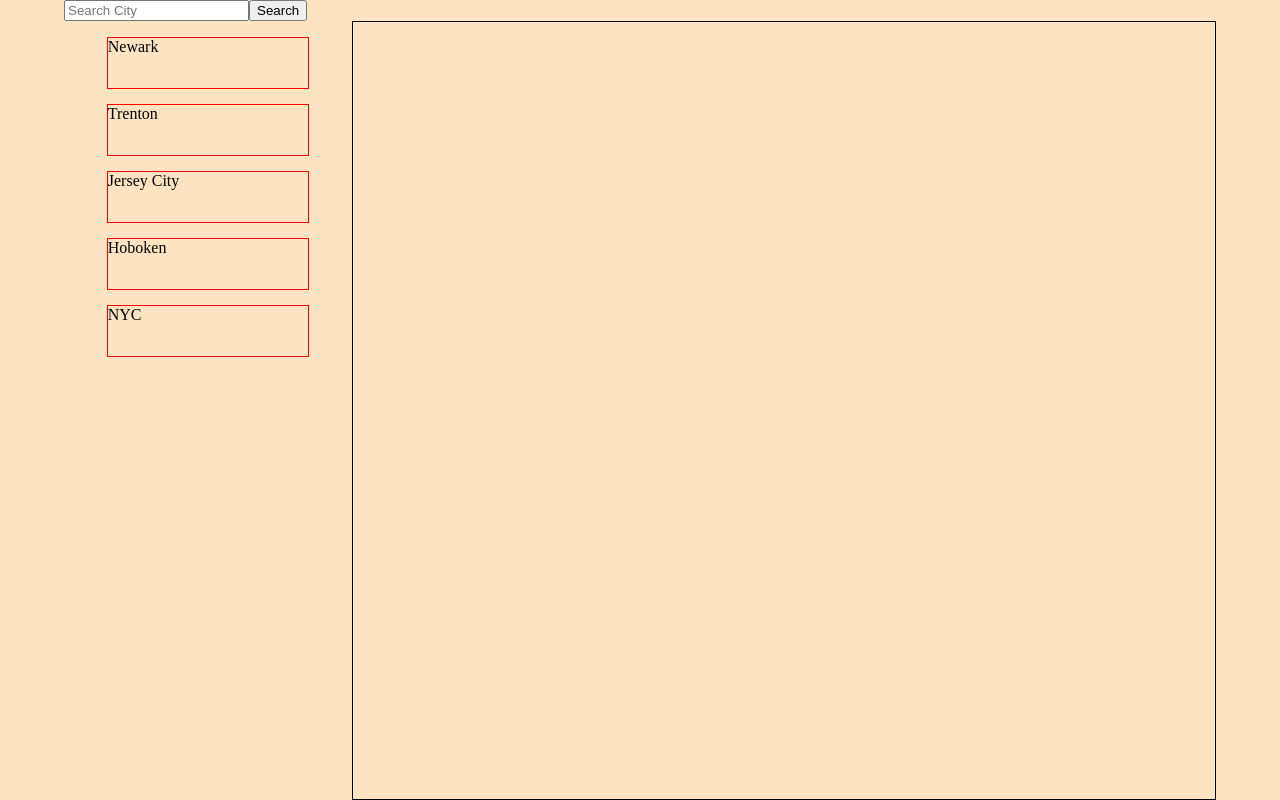
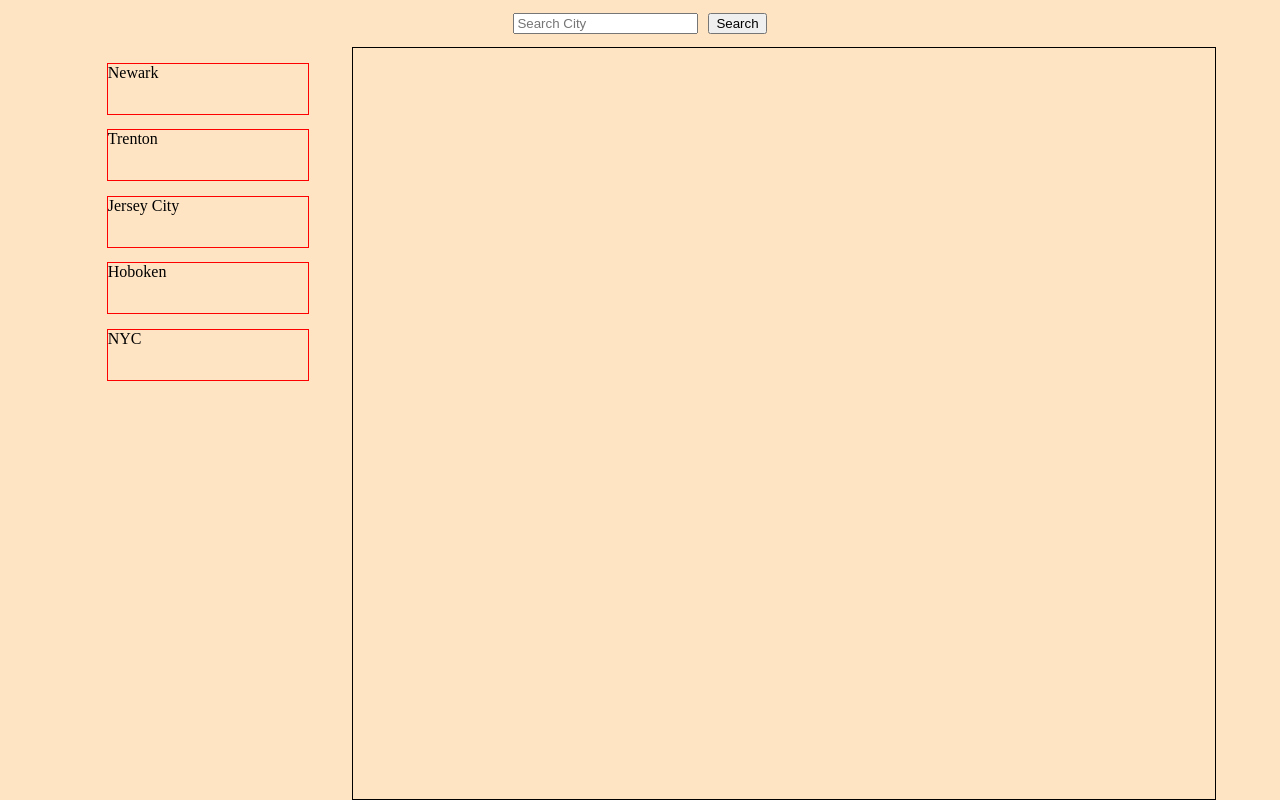
Before and after one commit to NewRedRoses/Weather-app, a website built with webpack: page src/index.html in a window 1280 px wide. Built offline with nearby package versions, Linux system fonts and the light colour scheme.

Commit message:
Center search items and thicken header

```diff
--- a/src/style.css
+++ b/src/style.css
@@ -12,6 +12,10 @@ body {
 }
 .header {
   display: flex;
+  height: 50px;
+  justify-content: center;
+  align-items: center;
+  gap: 10px;
 }
 .weather-container {
   display: flex;
@@ -38,3 +42,6 @@ body {
   border: 1px solid black;
   flex: 3;
 }
+.city-search-bar {
+  height: fit-content;
+}
```
